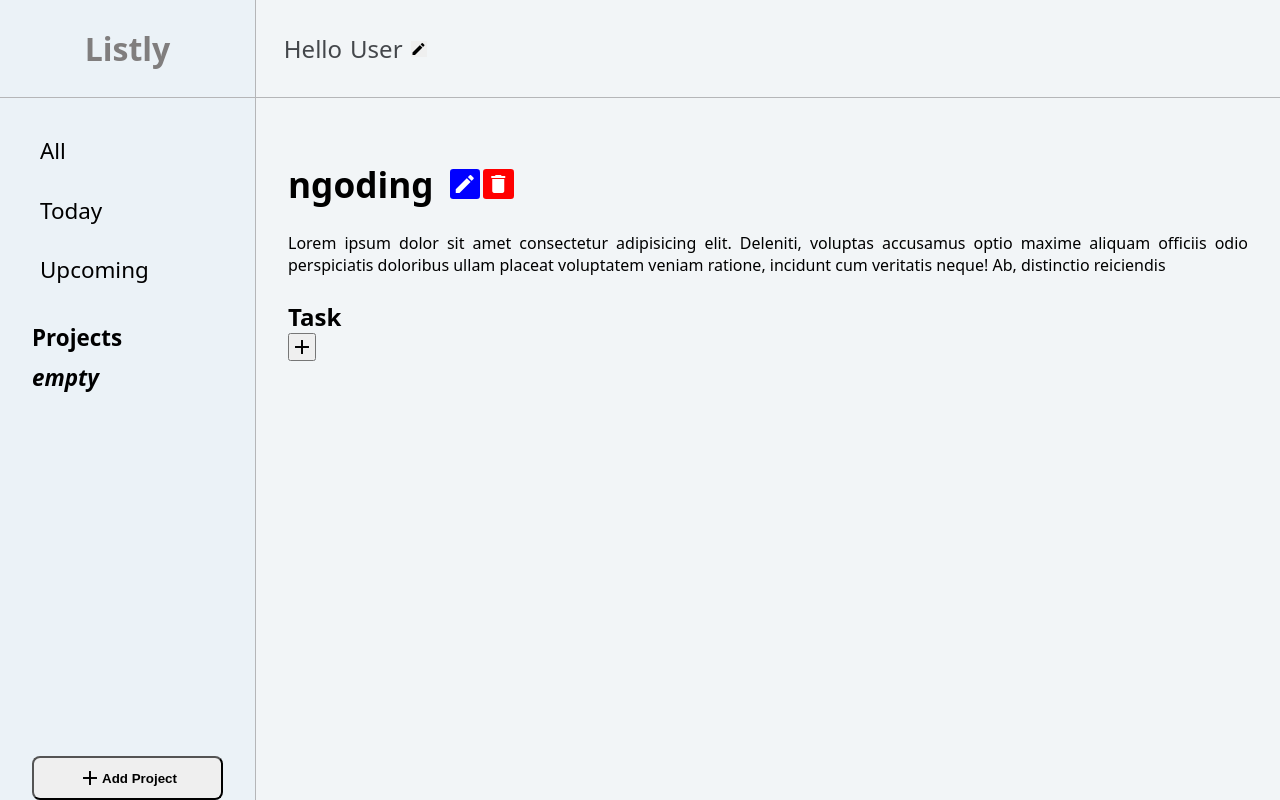
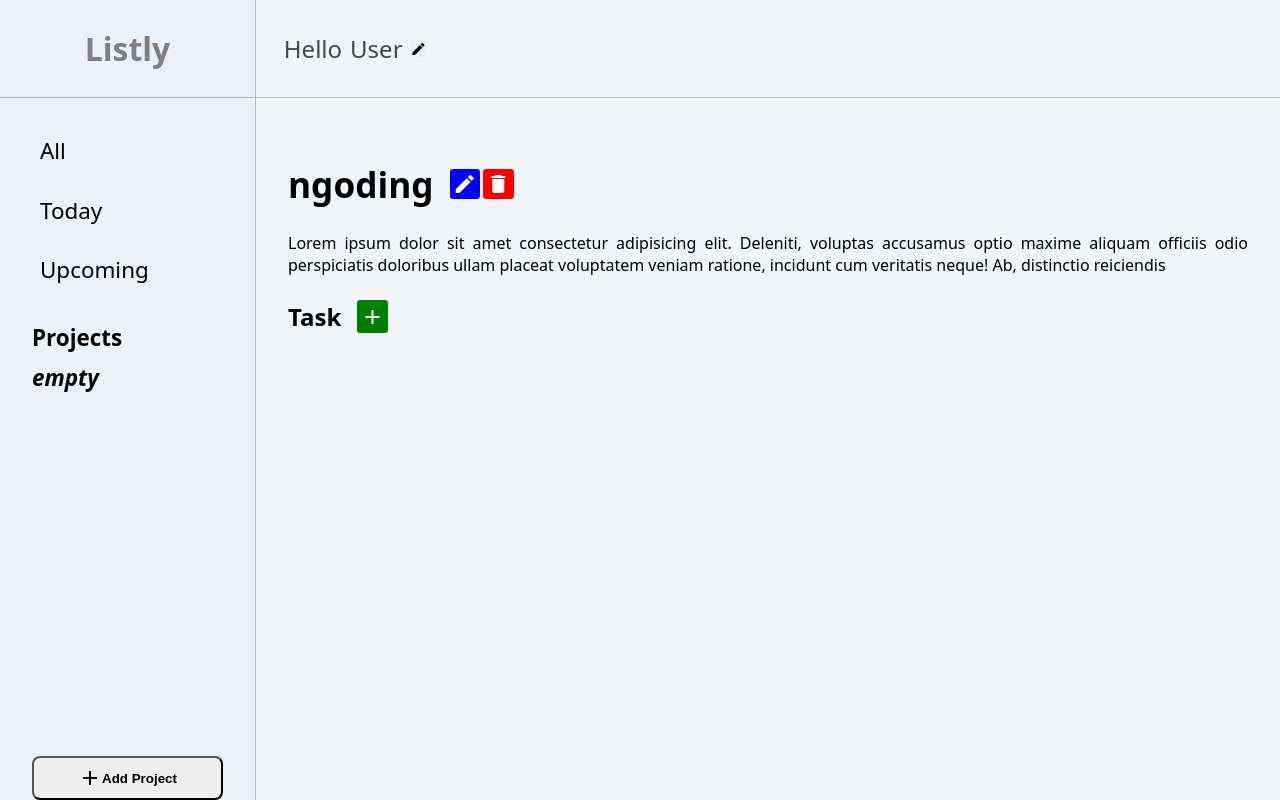
Before and after one commit to bima-taruna/project-to-do-list, a website built with webpack: page src/index.html in a window 1280 px wide. Built offline with nearby package versions, Linux system fonts and the light colour scheme.

Commit message:
<improve>[projectDetail]:styling task section

```diff
--- a/src/projectDetail.js
+++ b/src/projectDetail.js
@@ -24,7 +24,7 @@
         <section class="task">
             <div class="task-header">
               <h2>Task</h2>
-              <button class="material-icons">add</button>
+              <button class="material-icons btn-add-task">add</button>
             </div>
             <div class="task-list"></div>
         </section>
--- a/src/style/projectDetail.css
+++ b/src/style/projectDetail.css
@@ -44,3 +44,17 @@
   width: 100%;
   text-align: justify;
 }
+
+.task-header {
+  display: flex;
+  gap: 1rem;
+}
+
+.btn-add-task {
+  background-color: green;
+  color: white;
+  padding: 0.2rem;
+  border: none;
+  border-radius: 0.2rem;
+  cursor: pointer;
+}
```
